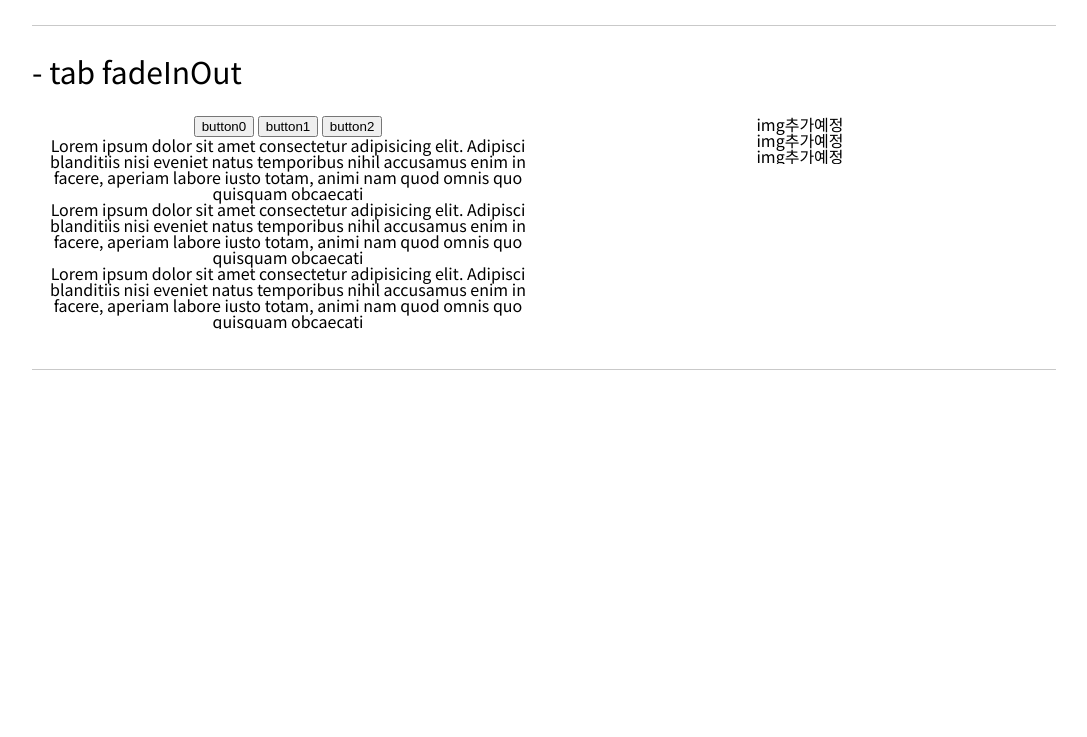
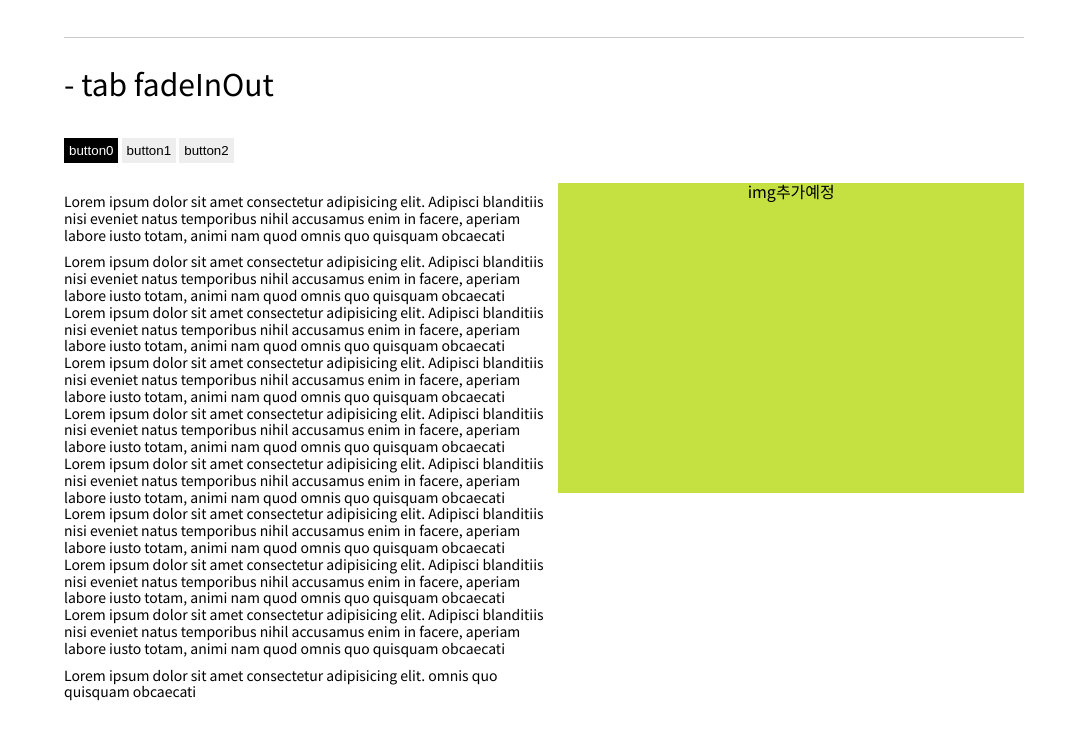
Before and after one commit to lmkygl/ui-pack, a website with bundled scripts: page src/index.html in a window 1280 px wide. Shown: the part 1849-2586 px from the top of the page, without its empty margins (96-1183 px from the left). Before the commit the page ends 2219 px from the top, so only its background shows below. Built offline with nearby package versions, Linux system fonts and the light colour scheme.

Commit message:
tab fade 마크업/css 작업 , variables max-width값 변경

```diff
--- a/src/css/component/layout.scss
+++ b/src/css/component/layout.scss
@@ -93,18 +93,12 @@
 }
 
 .tab__btn__wrap {
-    width: 50%;
+    width: 20%;
     .active {
         button {
             background-color: #000;
             color: #fff;
         }
-    }
-    button {
-        padding: 10px 10px;
-        background-color: #eee;
-        border: none;
-        text-align: center;
     }
 }
 
@@ -115,3 +109,40 @@
         font-size: 14px;
     }
 }
+
+.tab__btn__area,
+.pannel__area {
+    text-align: left;
+    padding: 10px 0;
+    line-height: 1.2;
+    font-size: 14px;
+}
+
+.pannel_con {
+    margin-top: 10px;
+}
+.img__box__area {
+   min-height:300px;
+   //s height:100%;
+    position: relative;
+    overflow: hidden;
+    padding:10px 0;
+    //background-color:blue;
+    .img_box{
+        height: 100%;
+        position: absolute;
+        width:97%;
+        right:0;
+        &.box0 {
+            background-color:greenyellow;
+        }
+        &.box1 {
+            background-color:darkcyan;
+        }
+        &.box2 {
+            background-color:rgb(196, 225, 65);
+        }
+
+    }
+
+}
--- a/src/css/mixin/variables.scss
+++ b/src/css/mixin/variables.scss
@@ -1,3 +1,3 @@
-$max-width: 1024px;
+$max-width: 960px;
 $font-color: #999;
 $bg-color : #666;
--- a/src/css/module/common.scss
+++ b/src/css/module/common.scss
@@ -48,7 +48,7 @@ a {
     .slider_visual_wrap {
         overflow: hidden;
         width: 100%;
-        height:200px;
+        height: 200px;
         position: relative;
         clear: both;
         .slider {
@@ -56,15 +56,25 @@ a {
             height: 100%;
             li {
                 text-align: center;
-                width:25%;
+                width: 25%;
                 height: 200px;
                 float: left;
             }
-            .con1 {background-color:thistle;}
-            .con2 {background-color:darkorange;}
-            .con3 {background-color:steelblue;}
-            .con4 {background-color:seagreen;}
-            .con5 {background-color:crimson;}
+            .con1 {
+                background-color: thistle;
+            }
+            .con2 {
+                background-color: darkorange;
+            }
+            .con3 {
+                background-color: steelblue;
+            }
+            .con4 {
+                background-color: seagreen;
+            }
+            .con5 {
+                background-color: crimson;
+            }
         }
     }
     .prve_btn {
@@ -80,6 +90,18 @@ a {
         top: 40%;
     }
 }
+
 .none {
     display: none;
 }
+
+button {
+    padding: 5px;
+    background-color: #eee;
+    border: none;
+    text-align: center;
+    &.active {
+        background-color: #000;
+        color: #fff;
+    }
+}
--- a/src/index.html
+++ b/src/index.html
@@ -353,29 +353,54 @@
             </div>
             <div class="border_bottom_line">
                 <h3 class="ui__pack__title">- tab fadeInOut</h3>
+                <div class="grid col-1 nospacing">
+                    <div class="grid__row">
+                        <div class="grid__inner">
+                            <div class="grid__innter__item">
+                                <div class="tab__btn__area">
+                                    <button class="active">button0</button>
+                                    <button>button1</button>
+                                    <button>button2</button>
+                                </div>
+                            </div>
+                        </div>
+                    </div>
+                </div>
                 <div class="grid col-2 nospacing">
                     <ul class="grid__row">
                         <li class="grid__inner">
                             <div class="grid__inner__item">
-                                <div class="tab__btn__area">
-                                    <button>button0</button>
-                                    <button>button1</button>
-                                    <button>button2</button>
-                                </div>
                                 <div class="pannel__area">
                                     <div class="pannel_con">
                                         Lorem ipsum dolor sit amet consectetur adipisicing elit. Adipisci blanditiis nisi eveniet natus temporibus nihil accusamus
                                         enim in facere, aperiam labore iusto totam, animi nam quod omnis quo quisquam obcaecati
                                     </div>
                                     <div class="pannel_con">
-                                        Lorem ipsum dolor sit amet consectetur adipisicing elit.
-                                        Adipisci blanditiis nisi eveniet natus temporibus nihil accusamus
-                                        enim in facere, aperiam labore iusto totam, animi nam quod omnis
-                                        quo quisquam obcaecati
+                                        Lorem ipsum dolor sit amet consectetur adipisicing elit. Adipisci blanditiis nisi eveniet natus temporibus nihil accusamus
+                                        enim in facere, aperiam labore iusto totam, animi nam quod omnis quo quisquam obcaecati
+                                        Lorem ipsum dolor sit amet consectetur adipisicing elit. Adipisci blanditiis nisi
+                                        eveniet natus temporibus nihil accusamus enim in facere, aperiam labore iusto totam,
+                                        animi nam quod omnis quo quisquam obcaecati Lorem ipsum dolor sit amet consectetur
+                                        adipisicing elit. Adipisci blanditiis nisi eveniet natus temporibus nihil accusamus
+                                        enim in facere, aperiam labore iusto totam, animi nam quod omnis quo quisquam obcaecati
+                                        Lorem ipsum dolor sit amet consectetur adipisicing elit. Adipisci blanditiis nisi
+                                        eveniet natus temporibus nihil accusamus enim in facere, aperiam labore iusto totam,
+                                        animi nam quod omnis quo quisquam obcaecati
+                                        <p>
+                                            Lorem ipsum dolor sit amet consectetur adipisicing elit. Adipisci blanditiis nisi eveniet natus temporibus nihil accusamus
+                                            enim in facere, aperiam labore iusto totam, animi nam quod omnis quo quisquam
+                                            obcaecati Lorem ipsum dolor sit amet consectetur adipisicing elit. Adipisci blanditiis
+                                            nisi eveniet natus temporibus nihil accusamus enim in facere, aperiam labore
+                                            iusto totam, animi nam quod omnis quo quisquam obcaecati Lorem ipsum dolor sit
+                                            amet consectetur adipisicing elit. Adipisci blanditiis nisi eveniet natus temporibus
+                                            nihil accusamus enim in facere, aperiam labore iusto totam, animi nam quod omnis
+                                            quo quisquam obcaecati Lorem ipsum dolor sit amet consectetur adipisicing elit.
+                                            Adipisci blanditiis nisi eveniet natus temporibus nihil accusamus enim in facere,
+                                            aperiam labore iusto totam, animi nam quod omnis quo quisquam obcaecati
+                                        </p>
                                     </div>
                                     <div class="pannel_con">
-                                        Lorem ipsum dolor sit amet consectetur adipisicing elit. Adipisci blanditiis nisi eveniet natus temporibus nihil accusamus
-                                        enim in facere, aperiam labore iusto totam, animi nam quod omnis quo quisquam obcaecati
+                                        Lorem ipsum dolor sit amet consectetur adipisicing elit. omnis quo quisquam obcaecati
                                     </div>
                                 </div>
                             </div>
```
Also changed, not shown: src/css/index.css.
